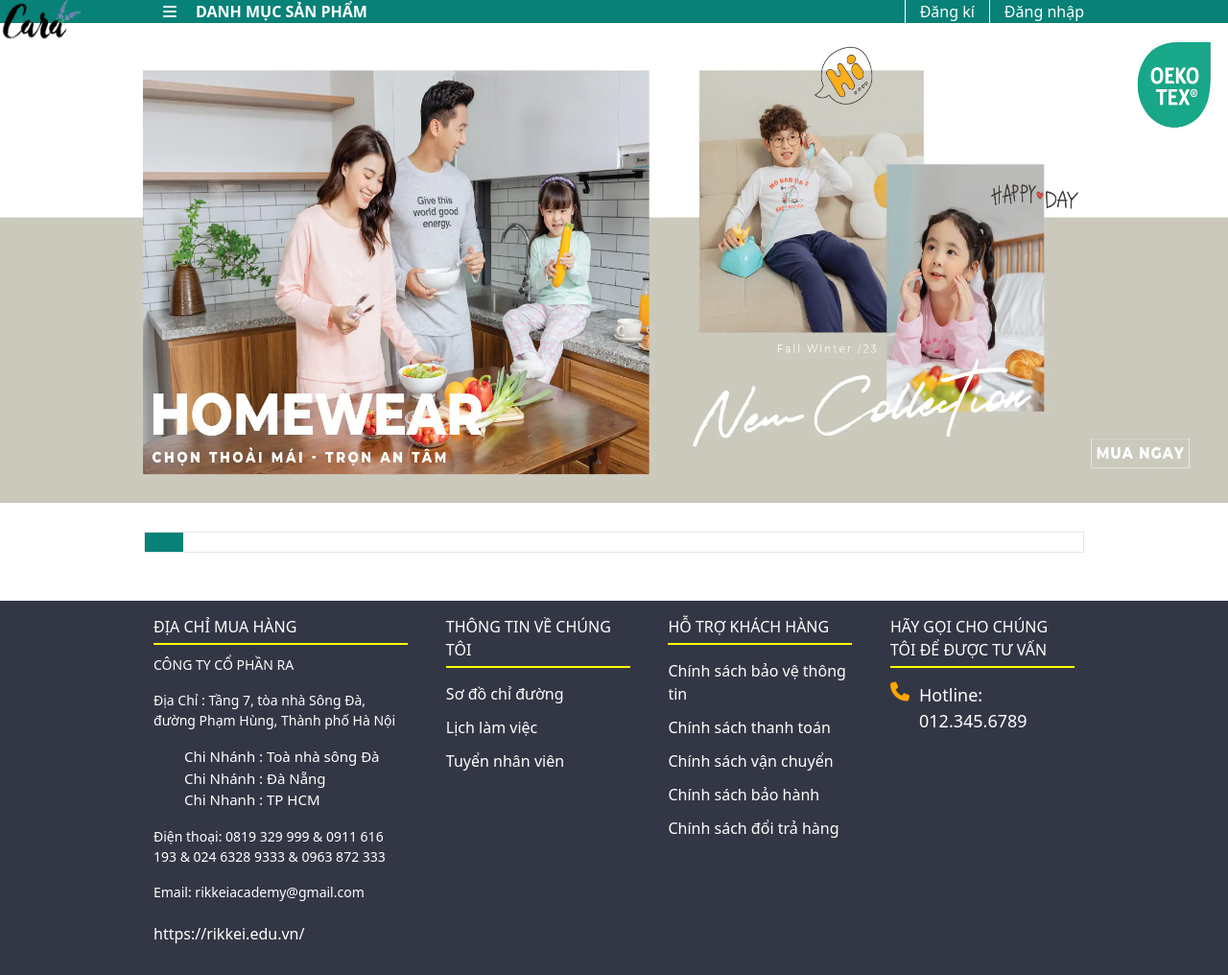
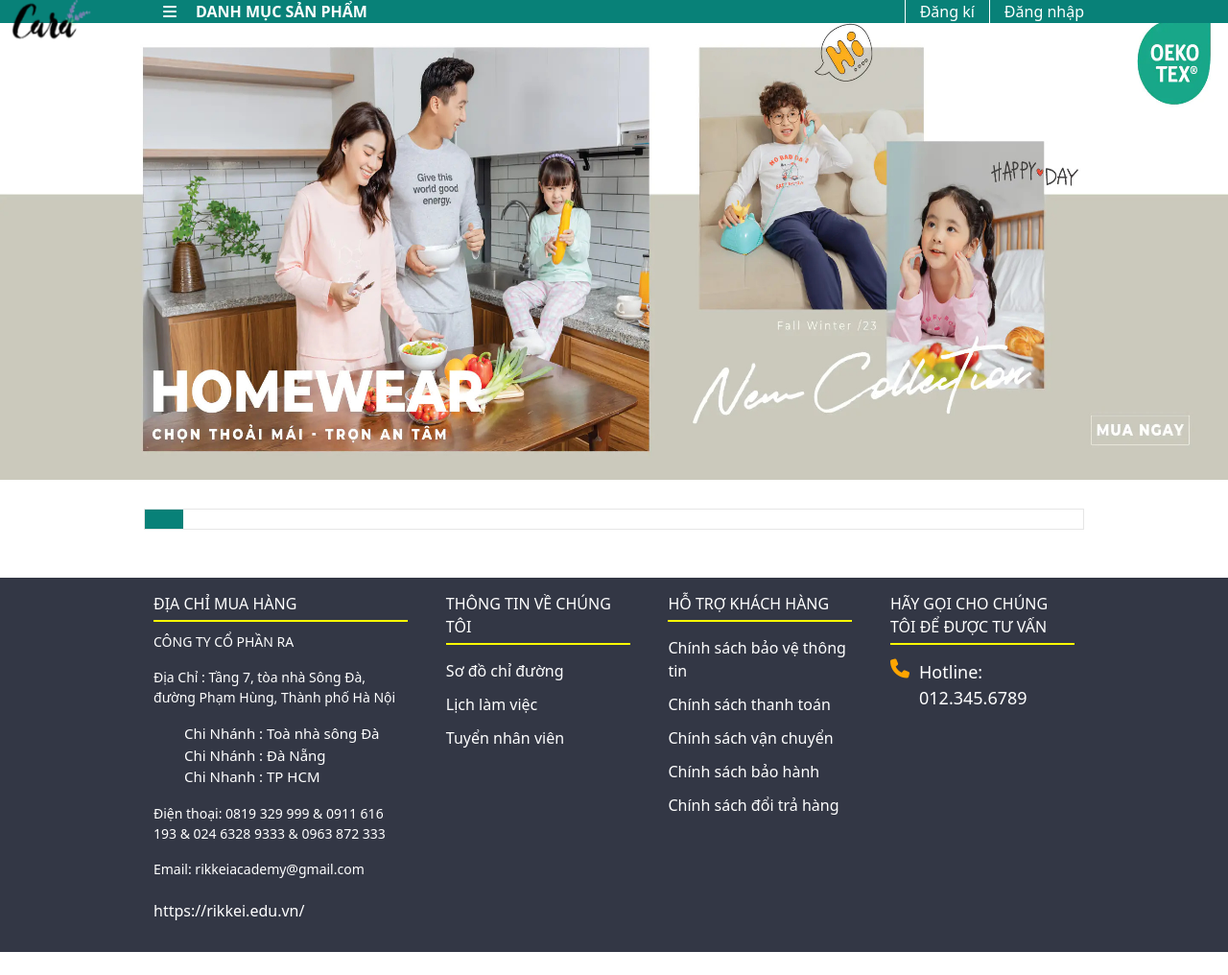
Before and after one commit to anhtuandev0810/Md1-demo, a plain HTML site: page user/page/index.html in a window 1280 px wide. Shown: the whole page at 96% size. After the commit the page ends 992 px from the top, so only its background shows below. Drawn offline with nearby package versions, Linux system fonts and the light colour scheme.

Commit message:
Update fix

```diff
--- a/user/page/index.css
+++ b/user/page/index.css
@@ -10,7 +10,9 @@ body {
     left: 0;
     top: 0;
     cursor: pointer;
-    z-index: 110;
+    z-index: 210;
+    padding-left: 10px;
+    position: fixed;
 }
 
 .container-header {
@@ -55,6 +57,10 @@ body {
 
 .body-navbar {
     padding: 0 150px;
+    position: fixed;
+    width: 100%;
+    z-index: 200;
+
 }
 
 .body-navbar {
@@ -62,7 +68,7 @@ body {
     color: white;
     display: flex;
     justify-content: space-between;
-    position: relative;
+    /* position: relative; */
 }
 
 .body-navbar-list {
--- a/user/page/index.js
+++ b/user/page/index.js
@@ -77,15 +77,17 @@ if (loggedIn) {
 
 // console.log(mainDetail);
 function toDetailProduct(product) {
+    console.log(product.children);
     location.href = './product.html';
     let products = JSON.parse(localStorage.getItem('products'));
     console.log(products);
-    let imgSrc = product.children[0].children[0].currentSrc;
-    let title = product.children[1].children[0].innerText;
-    console.log(title);
-    let price = product.children[1].children[1].children[0].textContent;
+    let imgSrc = product.children[0].src;
+    let cardProduct = product.closest('.card');
+    let title = cardProduct.children[1].children[0].innerText;
+    let price = cardProduct.children[1].children[1].children[0].innerText;
     let code = products.find(element =>  element.name === title).code;
     let productDetail = {imgSrc: imgSrc, title: title, price: price, code: code};
+    console.log(productDetail);
     localStorage.setItem('product-detail', JSON.stringify((productDetail)));
 }
 
@@ -121,6 +123,8 @@ function renderProducts(id) {
     })
     document.getElementById("items").innerHTML = items;
 }
+
+
 renderProducts(0);
 function addToCart(id) {
     if (!loggedIn) {
--- a/user/page/product.css
+++ b/user/page/product.css
@@ -14,7 +14,9 @@ body {
     left: 0;
     top: 0;
     cursor: pointer;
-    z-index: 110;
+    z-index: 210;
+    position: fixed;
+    padding-left: 10px;
 }
 
 .container-header {
@@ -58,9 +60,16 @@ body {
     cursor: pointer;
 }
 
+.container-body {
+    position: fixed;
+    z-index: 200;
+    width: 100%;
+}
+
 .body-navbar {
     padding: 0 150px;
     height: 55px;
+
 }
 
 .body-navbar {
```
